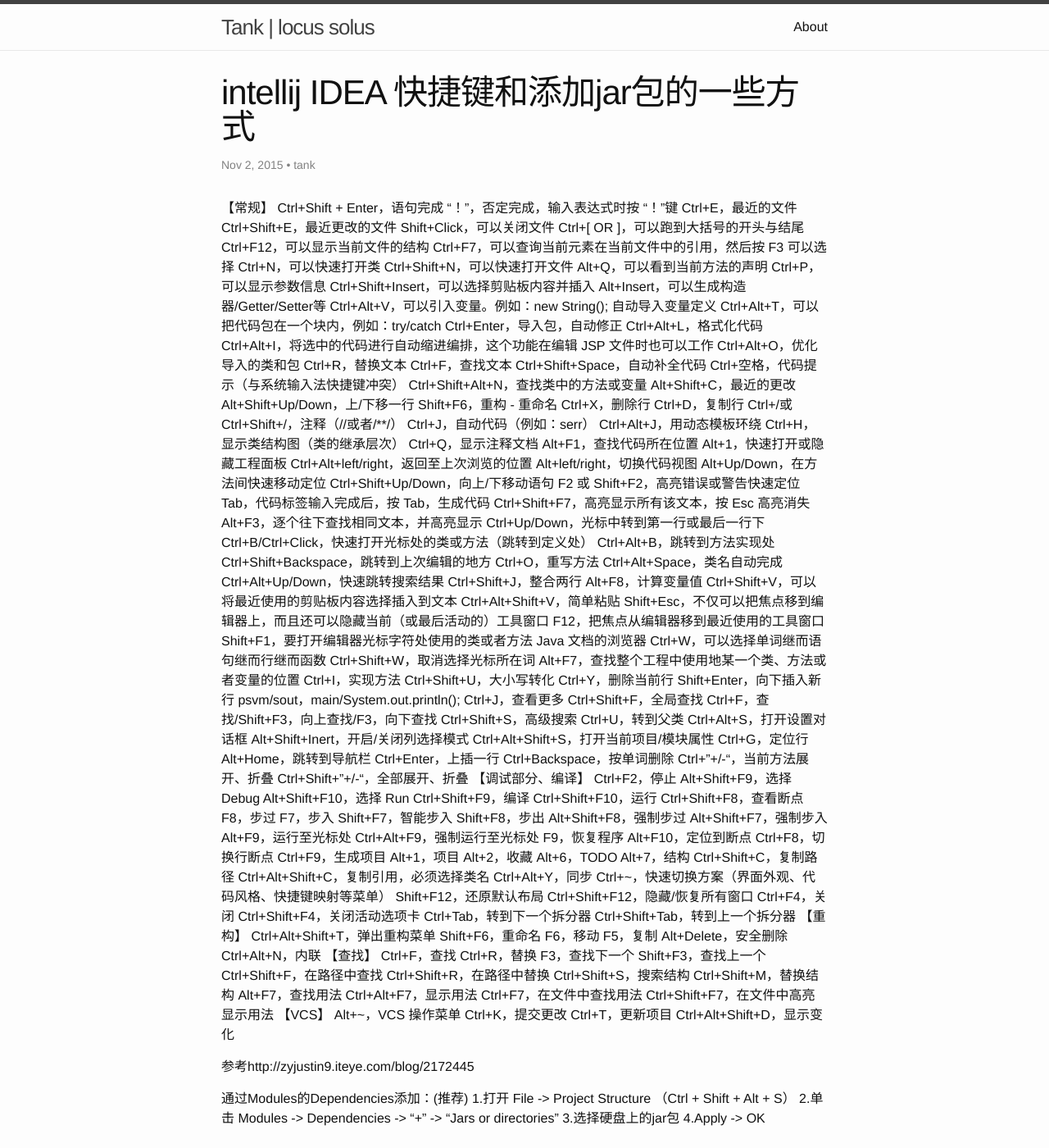
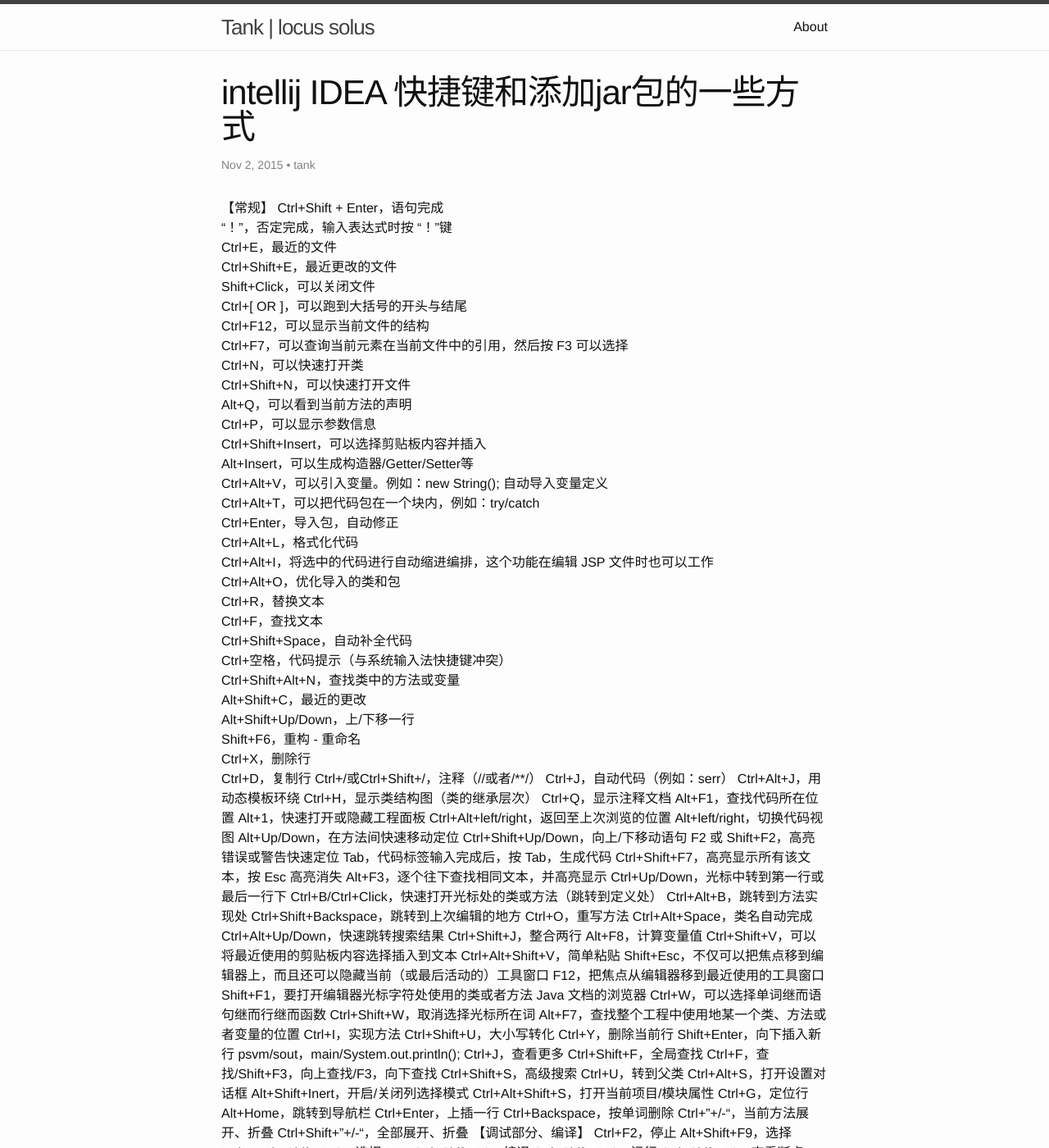
Before and after one commit to tdseed/tdseed.github.com, a Jekyll site: the page built from _posts/2015-11-02-Intellij-IDEA-hot-key-and-add-jar.markdown, in a window 1280 px wide and 1400 px high. Shown: the whole window at 82% size. Built offline with Jekyll 4.4.1, drawn with Linux system fonts in a browser that asks for light colours; comment, search, counter and statistics services are not loaded; some of the changed text lies outside the part shown.

```diff
--- a/_posts/2015-11-02-Intellij-IDEA-hot-key-and-add-jar.markdown
+++ b/_posts/2015-11-02-Intellij-IDEA-hot-key-and-add-jar.markdown
@@ -7,35 +7,35 @@ author: tank
 ---
 
 【常规】
-Ctrl+Shift + Enter，语句完成
-“！”，否定完成，输入表达式时按 “！”键
-Ctrl+E，最近的文件
-Ctrl+Shift+E，最近更改的文件
-Shift+Click，可以关闭文件
-Ctrl+[ OR ]，可以跑到大括号的开头与结尾
-Ctrl+F12，可以显示当前文件的结构
-Ctrl+F7，可以查询当前元素在当前文件中的引用，然后按 F3 可以选择
-Ctrl+N，可以快速打开类
-Ctrl+Shift+N，可以快速打开文件
-Alt+Q，可以看到当前方法的声明
-Ctrl+P，可以显示参数信息
-Ctrl+Shift+Insert，可以选择剪贴板内容并插入
-Alt+Insert，可以生成构造器/Getter/Setter等
-Ctrl+Alt+V，可以引入变量。例如：new String();  自动导入变量定义
-Ctrl+Alt+T，可以把代码包在一个块内，例如：try/catch
-Ctrl+Enter，导入包，自动修正
-Ctrl+Alt+L，格式化代码
-Ctrl+Alt+I，将选中的代码进行自动缩进编排，这个功能在编辑 JSP 文件时也可以工作
-Ctrl+Alt+O，优化导入的类和包
-Ctrl+R，替换文本
-Ctrl+F，查找文本
-Ctrl+Shift+Space，自动补全代码
-Ctrl+空格，代码提示（与系统输入法快捷键冲突）
-Ctrl+Shift+Alt+N，查找类中的方法或变量
-Alt+Shift+C，最近的更改
-Alt+Shift+Up/Down，上/下移一行
-Shift+F6，重构 - 重命名
-Ctrl+X，删除行
+Ctrl+Shift + Enter，语句完成<br />
+“！”，否定完成，输入表达式时按 “！”键<br />
+Ctrl+E，最近的文件<br />
+Ctrl+Shift+E，最近更改的文件<br />
+Shift+Click，可以关闭文件<br />
+Ctrl+[ OR ]，可以跑到大括号的开头与结尾<br />
+Ctrl+F12，可以显示当前文件的结构<br />
+Ctrl+F7，可以查询当前元素在当前文件中的引用，然后按 F3 可以选择<br />
+Ctrl+N，可以快速打开类<br />
+Ctrl+Shift+N，可以快速打开文件<br />
+Alt+Q，可以看到当前方法的声明<br />
+Ctrl+P，可以显示参数信息<br />
+Ctrl+Shift+Insert，可以选择剪贴板内容并插入<br />
+Alt+Insert，可以生成构造器/Getter/Setter等<br />
+Ctrl+Alt+V，可以引入变量。例如：new String();  自动导入变量定义<br />
+Ctrl+Alt+T，可以把代码包在一个块内，例如：try/catch<br />
+Ctrl+Enter，导入包，自动修正<br />
+Ctrl+Alt+L，格式化代码<br />
+Ctrl+Alt+I，将选中的代码进行自动缩进编排，这个功能在编辑 JSP 文件时也可以工作<br />
+Ctrl+Alt+O，优化导入的类和包<br />
+Ctrl+R，替换文本<br />
+Ctrl+F，查找文本<br />
+Ctrl+Shift+Space，自动补全代码<br />
+Ctrl+空格，代码提示（与系统输入法快捷键冲突）<br />
+Ctrl+Shift+Alt+N，查找类中的方法或变量<br />
+Alt+Shift+C，最近的更改<br />
+Alt+Shift+Up/Down，上/下移一行<br />
+Shift+F6，重构 - 重命名<br />
+Ctrl+X，删除行<br />
 Ctrl+D，复制行
 Ctrl+/或Ctrl+Shift+/，注释（//或者/**/）
 Ctrl+J，自动代码（例如：serr）
```
